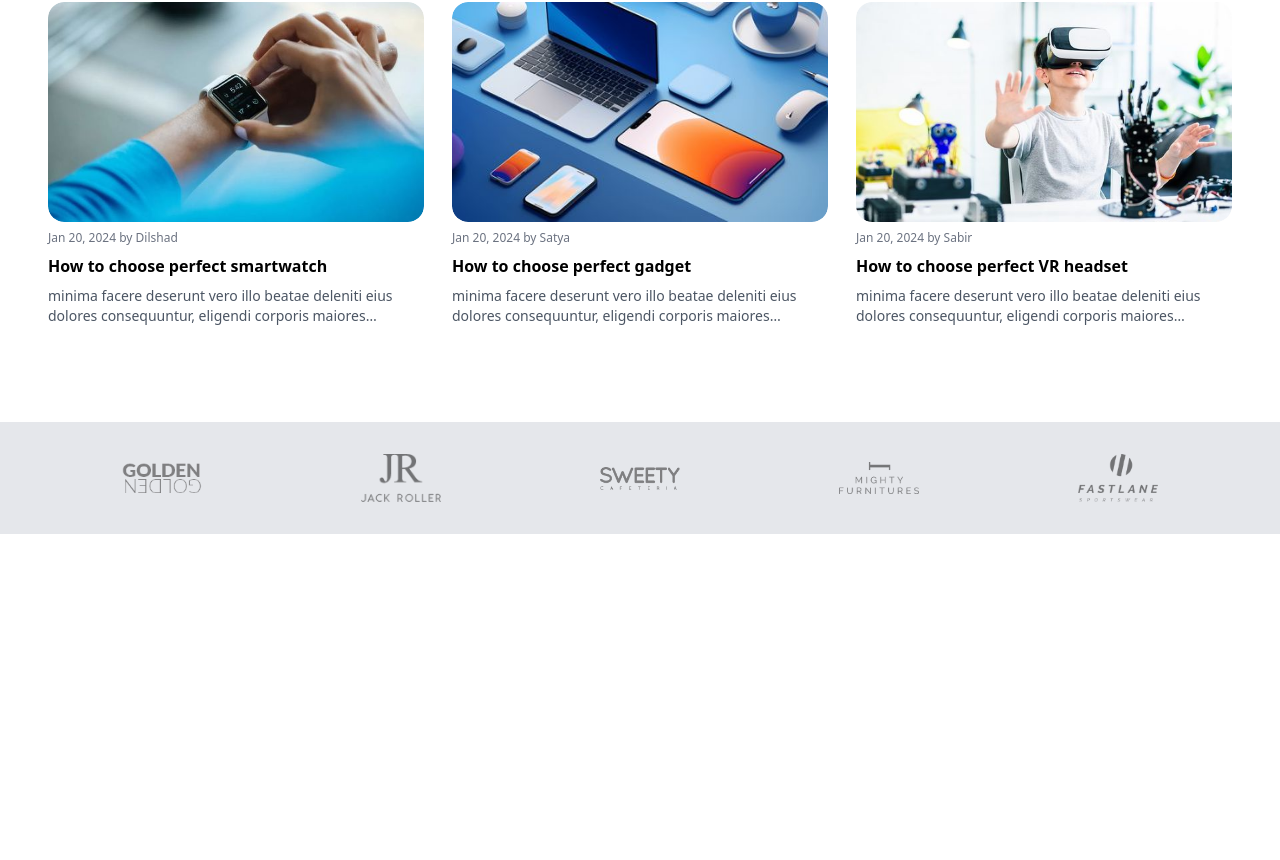
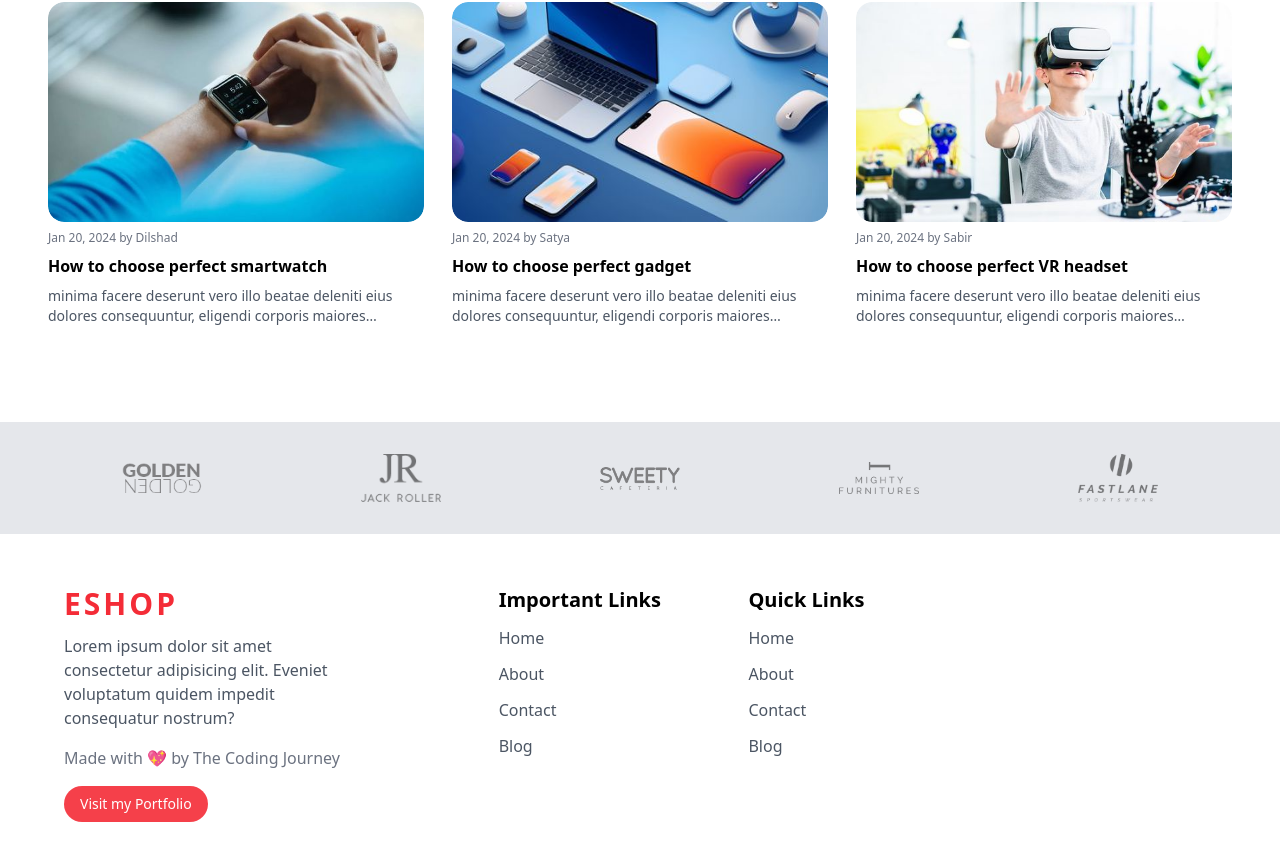
Before and after one commit to MuhammadElham/PRODIGY_WD_01, a React (Vite) app: page / in a window 1280 px wide. Shown: the part 6108-6968 px from the top of the page. Before the commit the page ends 6642 px from the top, so only its background shows below. Built offline with nearby package versions, Linux system fonts and the light colour scheme; the HTML template or start-up script is replaced by a standard one.

Commit message:
Footer Second Done

```diff
--- a/src/App.jsx
+++ b/src/App.jsx
@@ -10,6 +10,7 @@
 import smartwatch2 from "./assets/category/smartwatch2-removebg-preview.png"
 import Blogs from "./Components/Blogs/Blogs";
 import Partners from "./Components/Partners/Partners";
+import Footer from "./Components/Footer/Footer";
 const BannarData = {
   discount: "30% OFF",
   title: "Fine Smile",
@@ -44,6 +45,7 @@
       <Bannar data={BannarData2} />
       <Blogs/>
       <Partners/>
+      <Footer />
     </div>
   );
 };
--- /dev/null
+++ b/src/Components/Footer/Footer.jsx
@@ -0,0 +1,85 @@
+import React from "react";
+
+const Footer = () => {
+  const FooterLinks = [
+    {
+      title: "Home",
+      link: "/#",
+    },
+    {
+      title: "About",
+      link: "/#about",
+    },
+    {
+      title: "Contact",
+      link: "/#contact",
+    },
+    {
+      title: "Blog",
+      link: "/#blog",
+    },
+  ];
+  return (
+    <div className="dark:bg-gray-950">
+      <div className="container">
+        <div className="grid md:grid-cols-3 pt-5 pb-20">
+          {/* company details */}
+          <div className="py-8 px-4">
+            <a
+              className="text-primary font-semibold tracking-widest text-2xl uppercase sm:text-3xl"
+              href="#"
+            >
+              {" "}
+              eshop{" "}
+            </a>
+            <p className="text-gray-600 dark:text-white/70 lg:pr-24 pt-3">
+              Lorem ipsum dolor sit amet consectetur adipisicing elit. Eveniet
+              voluptatum quidem impedit consequatur nostrum?
+            </p>
+            <p className="text-gray-500 mt-4">
+              Made with 💖 by The Coding Journey
+            </p>
+            <a
+              href="https://flourishing-cassata-cdabad.netlify.app/"
+              target="_blank"
+              className="inline-block bg-primary/90 text-white py-2 px-4 text-sm rounded-full mt-4 cursor-pointer hover:scale-105 duration-300 relative z-10"
+            >
+              Visit my Portfolio
+            </a>
+          </div>
+          {/* Footer Links */}
+          <div className="col-span-2 grid grid-cols-2 sm:grid-cols-3 md:pl-10">
+            {/* 1 Column */}
+            <div className="py-8 px-4">
+              <h1 className="text-xl font-bold sm:text-left mb-3">Important Links</h1>
+              <ul className="space-y-3">
+                {FooterLinks.map((data,index)=>(
+                    <li key={index}>
+                        <a href={data.link} className="text-gray-600 dark:text-gray-400 hover:text-black dark:hover:text-white duration-300">
+                            {data.title}
+                        </a>
+                    </li>
+                ))}
+              </ul>
+            </div>
+            {/* 2 Column */}
+            <div className="py-8 px-4">
+              <h1 className="text-xl font-bold sm:text-left mb-3">Quick Links</h1>
+              <ul className="space-y-3">
+                {FooterLinks.map((data,index)=>(
+                    <li key={index}>
+                        <a href={data.link} className="text-gray-600 dark:text-gray-400 hover:text-black dark:hover:text-white duration-300">
+                            {data.title}
+                        </a>
+                    </li>
+                ))}
+              </ul>
+            </div>
+          </div>
+        </div>
+      </div>
+    </div>
+  );
+};
+
+export default Footer;
```
